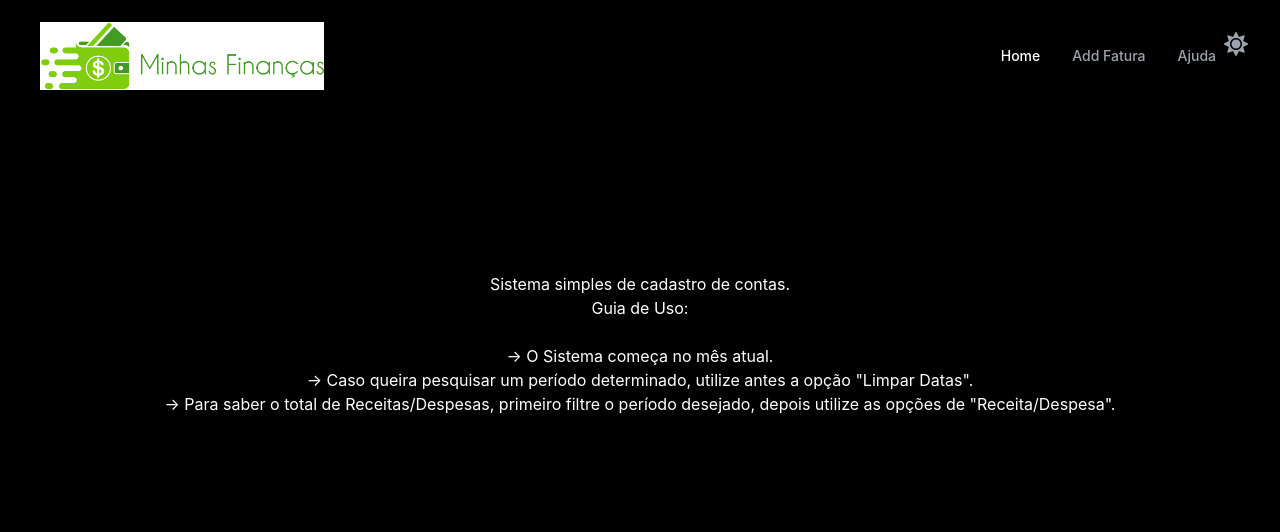
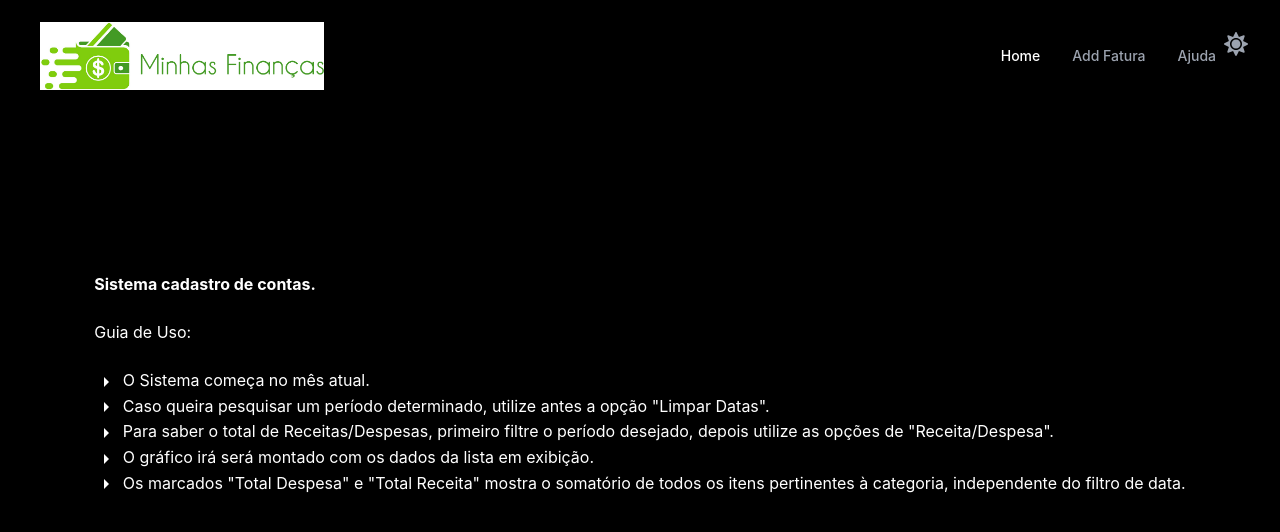
Before and after one commit to germanoalves/crudfilter, a React (Create React App) app: page /help in a window 1280 px wide. Shown: the top 532 px of the page. Built offline with nearby package versions, Linux system fonts and the light colour scheme.

Commit message:
version 2.5

```diff
--- a/src/pages/Help.js
+++ b/src/pages/Help.js
@@ -1,17 +1,21 @@
 import React from "react";
+import ArrowRightIcon from '@mui/icons-material/ArrowRight';
+
 
 export const Help = (props) => {
   return (
-    <div className="mt-40">
+    <div className="flex justify-center mt-40 text-left">
       <h2 className="dark:text-white">
         {""}
-        <h1>Sistema simples de cadastro de contas.</h1>
+        <h1><strong>Sistema cadastro de contas.</strong></h1>
+        <br/>
         <p>Guia de Uso:</p>
         <br/>
-        <p>-> O Sistema começa no mês atual.</p>
-        <p>-> Caso queira pesquisar um período determinado, utilize antes a opção "Limpar Datas".</p>
-        <p>-> Para saber o total de Receitas/Despesas, primeiro filtre o período desejado, depois utilize as opções de "Receita/Despesa".</p>
-
+        <p><ArrowRightIcon></ArrowRightIcon> O Sistema começa no mês atual.</p>
+        <p><ArrowRightIcon></ArrowRightIcon> Caso queira pesquisar um período determinado, utilize antes a opção "Limpar Datas".</p>
+        <p><ArrowRightIcon></ArrowRightIcon> Para saber o total de Receitas/Despesas, primeiro filtre o período desejado, depois utilize as opções de "Receita/Despesa".</p>
+        <p><ArrowRightIcon></ArrowRightIcon> O gráfico irá será montado com os dados da lista em exibição.</p>
+        <p><ArrowRightIcon></ArrowRightIcon> Os marcados "Total Despesa" e "Total Receita" mostra o somatório de todos os itens pertinentes à categoria, independente do filtro de data.</p>
         <h3>{props.title}</h3>
       </h2>
     </div>
--- a/src/pages/Home.js
+++ b/src/pages/Home.js
@@ -241,7 +241,7 @@ export const Home = () => {
     <div>
       <div>
         <div className=" bg-gray-300 py-2 flex justify-center flex-wrap overflow-hidden">
-          <div class="w-full overflow-hidden xl:w-auto">
+          <div className="w-full overflow-hidden xl:w-auto">
             <button
               className="px-8 py-3 m-2 bg-blue-500 rounded-md font-semibold hover:bg-blue-400 hover:text-white"
               onClick={() => handleReset()}
@@ -249,7 +249,7 @@ export const Home = () => {
               Resetar Lista e Limpar Datas
             </button>
           </div>
-          <div class="flex justify-center items-center w-full overflow-hidden xl:w-1/4">
+          <div className="flex justify-center items-center w-full overflow-hidden xl:w-1/4">
             <div className="mr-4 w-full">
               <input
                 id="startDate"
@@ -272,7 +272,7 @@ export const Home = () => {
               ></input>
             </div>
           </div>
-          <div class="overflow-hidden xl:w-auto xl:text-left">
+          <div className="overflow-hidden xl:w-auto xl:text-left">
             <button
               className="px-8 py-3 m-2 bg-yellow-500 rounded-md font-semibold hover:bg-yellow-400 hover:text-white "
               onClick={() => filterDate()}
@@ -286,7 +286,7 @@ export const Home = () => {
               Limpar Datas
             </button>
           </div>
-          <div class="w-full overflow-hidden xl:w-auto xl:text-left">
+          <div className="w-full overflow-hidden xl:w-auto xl:text-left">
             <div className="">
               <button
                 className="px-8 py-3 m-2 bg-green-500 rounded-md font-semibold hover:bg-green-400 hover:text-white"
@@ -305,7 +305,7 @@ export const Home = () => {
         </div>
 
         <div class="flex flex-wrap justify-center overflow-hidden ">
-          <div class="m-2 w-full overflow-hidden xl:my-2 xl:px-1 xl:w-1/6">
+          <div className="m-2 w-full overflow-hidden xl:my-2 xl:px-1 xl:w-1/6">
             <div className="bg-white border rounded shadow p-2">
               <div className="flex flex-row items-center">
                 <div className="flex-shrink pr-4">
@@ -338,7 +338,7 @@ export const Home = () => {
             </div>
           </div>
 
-          <div class="m-2 w-full overflow-hidden xl:my-2 xl:px-1 xl:w-1/6">
+          <div className="m-2 w-full overflow-hidden xl:my-2 xl:px-1 xl:w-1/6">
             <div className="bg-white border rounded shadow p-2">
               <div className="flex flex-row items-center">
                 <div className="flex-shrink pr-4">
@@ -371,7 +371,7 @@ export const Home = () => {
             </div>
           </div>
 
-          <div class="m-2 w-full overflow-hidden xl:my-2 xl:px-1 xl:w-1/6">
+          <div className="m-2 w-full overflow-hidden xl:my-2 xl:px-1 xl:w-1/6">
             <div className="bg-white border rounded shadow p-2">
               <div className="flex flex-row items-center">
                 <div className="flex-shrink pr-4">
@@ -404,7 +404,7 @@ export const Home = () => {
             </div>
           </div>
 
-          <div class="m-2 w-full overflow-hidden xl:my-2 xl:px-1 xl:w-1/6">
+          <div className="m-2 w-full overflow-hidden xl:my-2 xl:px-1 xl:w-1/6">
             <div className="bg-white border rounded shadow p-2">
               <div className="flex flex-row items-center">
                 <div className="flex-shrink pr-4">
@@ -459,9 +459,9 @@ export const Home = () => {
             <button className="btn btn-reset" onClick={handleReset}>Reset</button>*/}
 
 
-<div class="flex justify-center flex-wrap overflow-hidden">
+<div className="flex justify-center flex-wrap overflow-hidden">
 
-<div class="relative overflow-x-auto w-full my-2  mx-4 xl:w-1/3">
+<div className="relative overflow-x-auto w-full my-2  mx-4 xl:w-1/3">
 
 
           <div id="wrapper" className="dark:text-white"></div>
@@ -581,7 +581,7 @@ export const Home = () => {
 
 </div>
 
-<div class="bg-green-400 flex justify-center w-full my-2 overflow-hidden mx-4 xl:w-1/3">
+<div className="flex justify-center w-full my-2 overflow-hidden mx-4 xl:w-1/3">
 
           <div id="graphic" className="dark:text-white">
             <p>Gráfico Lista</p>
```
